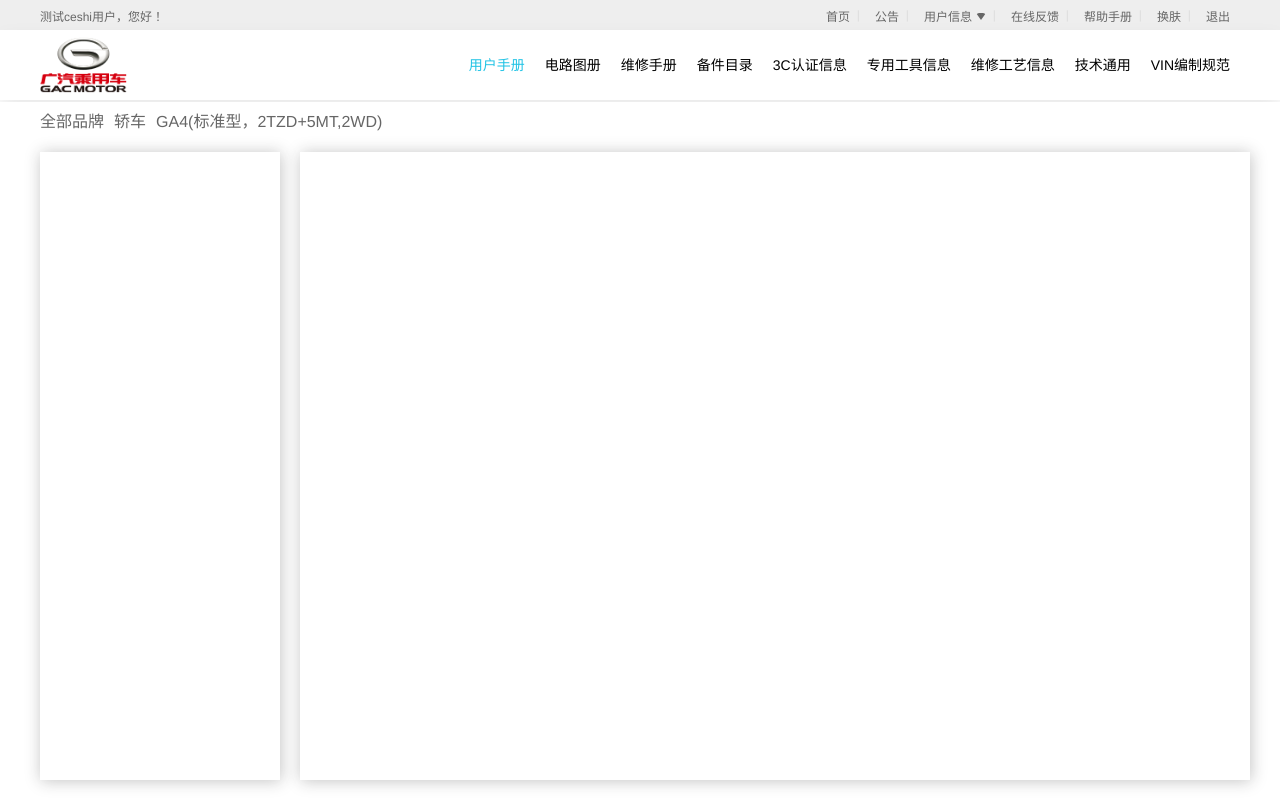
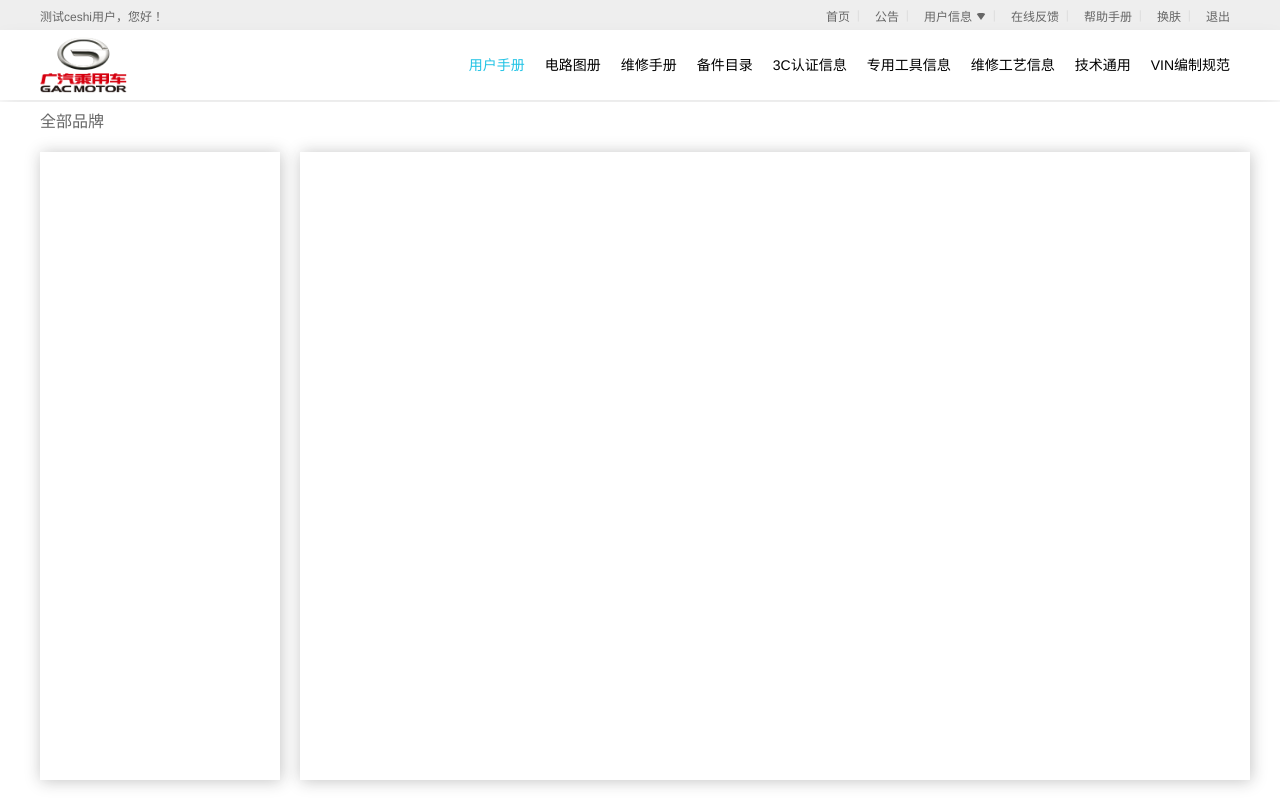
Before and after one commit to Sessay/bxdemo, a Vue app: page /handbook in a window 1280 px wide. Built offline with nearby package versions, Linux system fonts and the light colour scheme; a small style sheet from the web is missing; what vue-localstorage would draw is missing.

Commit message:
change handbook

```diff
--- a/src/views/carstyle.vue
+++ b/src/views/carstyle.vue
@@ -42,7 +42,8 @@
             <div class="carstyle-title-assemble" @click="carShow('moreShow')">
               <div class="carstyle-title-group">
                 <span class="carstyle-title-carstyle">更多</span>
-                <i class="iconfont icon-down"></i>
+                <i class="iconfont icon-down" v-if="!moreShow"></i>
+              <i class="iconfont icon-up" v-if="moreShow> 0"></i>
               </div>
               <div class="carstyle-group-children" v-show="moreShow">
                 <ul class="carstyle-group-ul">
@@ -54,13 +55,13 @@
         </div>
         <div class="carstyle-cartype">
           <div class="carstyle-cartype-group app-flex-column" v-for="(item,index) in styleyears" :class="{'app-img-select':item.active}" @mousedown="outStyle(item)" @mouseover="selectStyle(item)" @mouseout="outStyle(item)" :key="index">
-            <router-link :to="{'name': 'handbook'}">
+            <router-link :to="{name: 'handbook', query:{'carname': caritem.name, 'cartype': item.name+'('+item.introduce+')'}}">
               <div class="carstyle-cartype-imgroup app-flex-row">
                 <img :src="item.img"/>
               </div>
               <div class="carstyle-cartype-span app-flex-column">
                 <div class="carstyle-cartype-name">{{item.name}}</div>
-                <div class="carstyle-cartype-introdce">{{item.introdce}}</div>
+                <div class="carstyle-cartype-introdce">{{item.introduce}}</div>
               </div>
             </router-link>
           </div>
@@ -103,7 +104,6 @@ export default {
     childitem () {
       this.childsiblings = this.notId(this.caritem.children, this.styleid)
       this.styleitem = this.childitem.children
-      console.log(this.styleitem)
       this.select = 0
       this.styleyears = this.styleitem[this.select].children
     }
@@ -176,8 +176,6 @@ export default {
       this.$delete(item, 'active')
     },
     chooseId (array, id) {
-      console.log('array')
-      console.log(array)
       for (let i = 0; i < array.length; i++) {
         if (array[i].id === id) {
           return array[i]
@@ -213,7 +211,6 @@ export default {
       display: flex;
       align-items: center;
       .carstyle-title-total{
-        cursor: pointer;
         padding-right: 5px;
       }
     }
--- a/src/views/handbook.vue
+++ b/src/views/handbook.vue
@@ -6,9 +6,9 @@
             <div class="handbook-title">
               <span class="handbook-title-total">全部品牌</span>
               <i class="iconfont icon-right"></i>
-              <span class="handbook-title-carstyle">轿车</span>
+              <span class="handbook-title-carstyle handbook-title-cursor" @click="$router.go(-1)">{{carname}}</span>
               <i class="iconfont icon-right"></i>
-              <span class="handbook-title-carstyle">GA4(标准型，2TZD+5MT,2WD)</span>
+              <span class="handbook-title-carstyle">{{cartype}}</span>
             </div>
             <div class="handbook-main app-flex-row">
               <div class="handbook-main-left"></div>
@@ -27,8 +27,13 @@ export default {
   data () {
     return {
       pages: 'handbook',
-      select: 'select'
+      select: 'select',
+      carname: this.$route.query.carname,
+      cartype: this.$route.query.cartype
     }
+  },
+  created () {
+
   }
 }
 </script>
@@ -47,9 +52,9 @@ export default {
       align-items: center;
       &>*{
         padding-right: 5px;
-        &:not(i){
-          cursor: pointer;
-        }
+      }
+      .handbook-title-cursor{
+        cursor: pointer;
       }
     }
     .handbook-main{
```
